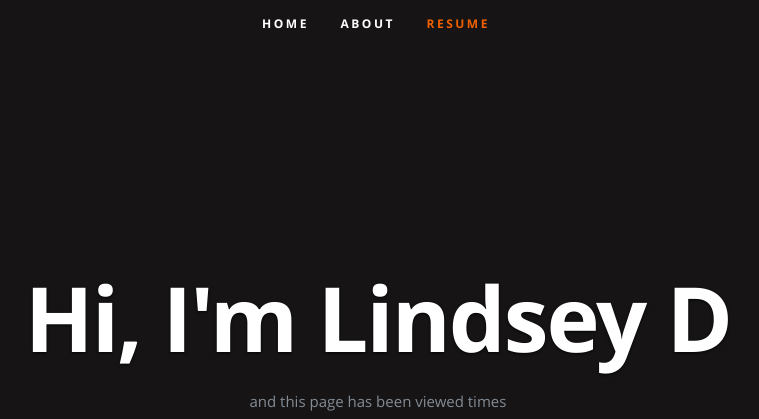
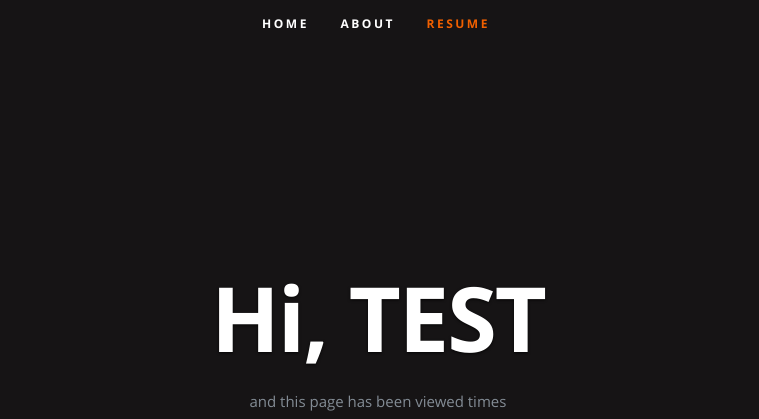
Before and after one commit to ldangelo41/azure-resume, a plain HTML site: page frontend/index.html in a window 1280 px wide. Shown: the top 419 px of the page, without its empty margins (264-1023 px from the left). Drawn offline with nearby package versions, Linux system fonts and the light colour scheme; no server answers.

Commit message:
TEST CHANGE NAME

```diff
--- a/frontend/index.html
+++ b/frontend/index.html
@@ -54,7 +54,7 @@
 
       <div class="row banner">
          <div class="banner-text">
-            <h1 class="responsive-headline">Hi, I'm Lindsey D</h1>
+            <h1 class="responsive-headline">Hi, TEST</h1>
 
             <p>and this page has been viewed <a id="counter"></a> times </p>
             <ul class="social">
```
